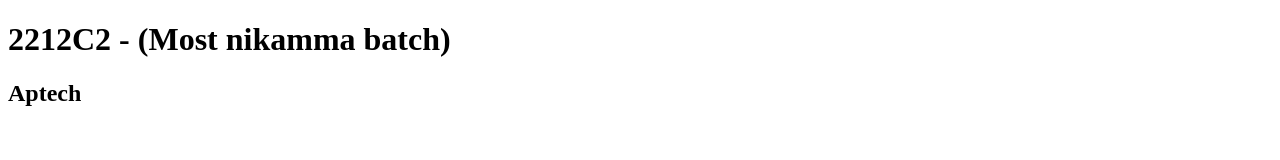
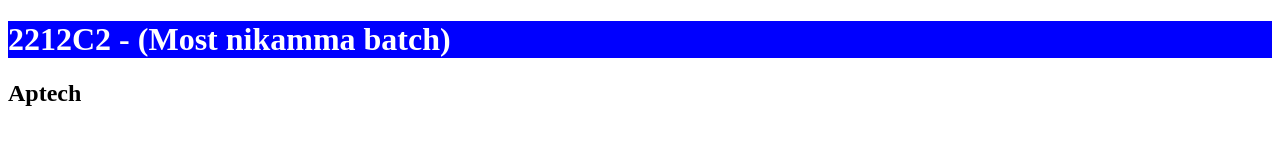
Before and after one commit to SameerFaisal/17-07-2023, a plain HTML site: page index.html in a window 1280 px wide. Drawn offline with Linux system fonts and the light colour scheme.

Commit message:
Hanif ki khuwahish p nayi file banayi gyi

```diff
--- a/index.html
+++ b/index.html
@@ -4,6 +4,7 @@
     <meta charset="UTF-8">
     <meta name="viewport" content="width=device-width, initial-scale=1.0">
     <title>Document</title>
+    <link rel="stylesheet" href="style.css">
 </head>
 <body>
     <h1>2212C2 - (Most nikamma batch)</h1>
--- /dev/null
+++ b/style.css
@@ -0,0 +1,4 @@
+h1{
+    background-color: blue;
+    color: white;
+}
```
